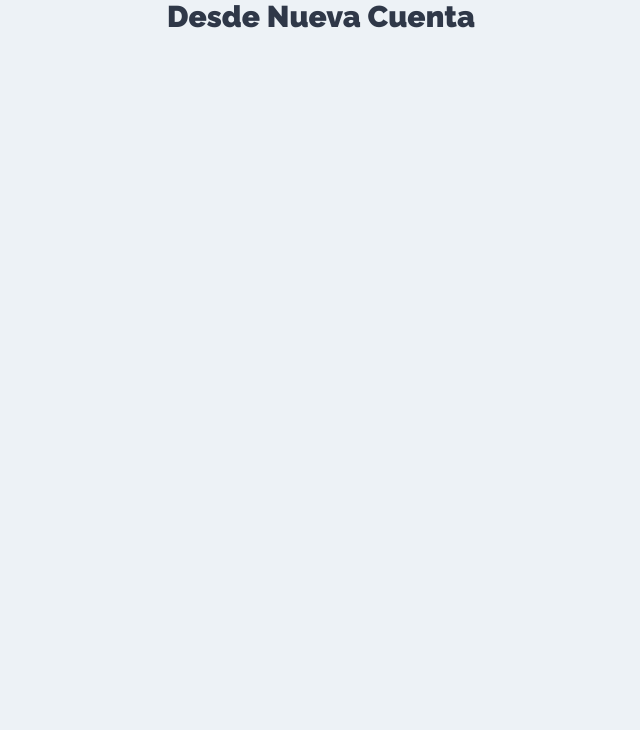
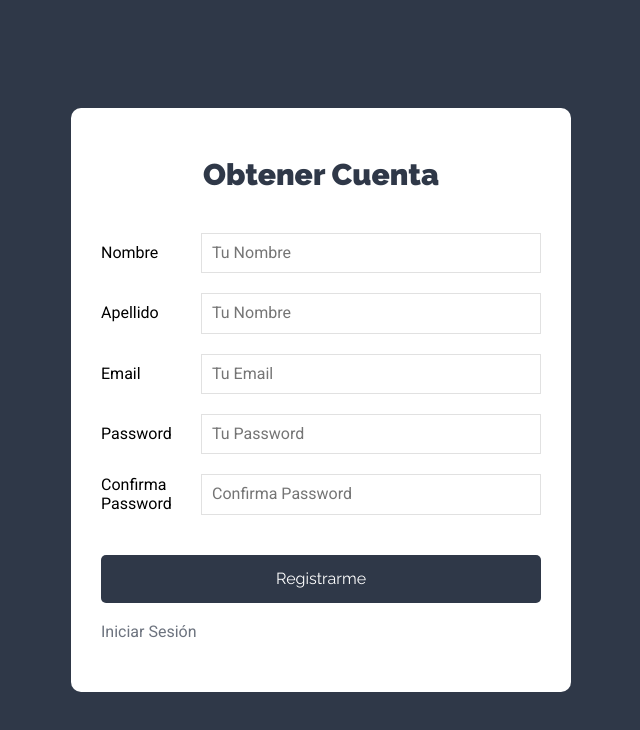
Before and after one commit to Bastian1212/proyecto12_AdminForm_Client, a React (Create React App) app: page /nueva-cuenta in a window 1280 px wide. Shown: the top 730 px of the page, without its empty margins (319-959 px from the left). Built offline with nearby package versions, Linux system fonts and the light colour scheme.

Commit message:
avance login y formulario

```diff
--- a/src/components/auth/Login.js
+++ b/src/components/auth/Login.js
@@ -1,34 +1,56 @@
-import React from "react";
-
+import React, {useState} from "react";
+import {Link} from "react-router-dom";
 
 const Login = () => {
 
-    const onChange = () => {
+    const [usuario, setUsuario] = useState({
+        email:" ",
+        password:" "
+    });
 
+    const {email, password} = usuario;
+
+    const onChange = e => {
+        setUsuario({
+            ...setUsuario,
+            [e.target.name] : e.target.value
+
+        });
+
+    }
+
+    // cuando se da submit  (para iniciar sesion)
+
+    const onSubmit = e => {
+        e.preventDefault();
     }
 
     return (
         <div className="form-usuario">
             <div className="contenedor-form sombre-dark">
                 <h1>Iniciar Sesión</h1>
-                <form>
+                <form
+                    onSubmit={onSubmit}
+                >
                     <div className="campo-form">
                         <label htmlFor="email">Email</label>
                         <input
                             type="email"
                             id="email"
                             name="email"
+                            value={email}
                             placeholder="Tu Email"
                             onChange={onChange}
                         >
                         </input>
                     </div>
                     <div className="campo-form">
-                        <label htmlFor="Password">Password</label>
+                        <label htmlFor="password">Password</label>
                         <input
-                            type="Password"
-                            id="Password"
-                            name="Password"
+                            type="password"
+                            id="password"
+                            name="password"
+                            value={password}
                             placeholder="Tu Password"
                             onChange={onChange}
                         >
@@ -40,6 +62,9 @@ const Login = () => {
                     </div>
 
                 </form>
+                <Link to={"/nueva-cuenta"} className="enlace-cuenta">
+                    Obtener Cuenta
+                </Link>
             </div>
         </div>
     );
--- a/src/components/auth/NuevaCuenta.js
+++ b/src/components/auth/NuevaCuenta.js
@@ -1,8 +1,109 @@
-import React from "react";
+import React, {useState} from "react";
+import {Link} from "react-router-dom";
+const NuevaCuenta = () => {
 
-const NuevaCuenta = () => {
+    const [usuario, setUsuario] = useState({
+        nombre:"",
+        apellido:"",
+        email:"",
+        password:"",
+        confimar:""
+    });
+
+    const {nombre,apellido,email,password,confimar} = usuario;
+
+
+    const onChange = e => {
+        setUsuario({
+            ...setUsuario,
+            [e.target.name] : e.target.value
+
+        });
+
+    }
+
+    const onSubmit = e => {
+        e.preventDefault();
+    }
+
+
+
     return (
-        <h1>Desde Nueva Cuenta</h1>
+        <div className="form-usuario">
+        <div className="contenedor-form sombre-dark">
+            <h1>Obtener Cuenta</h1>
+            <form
+                onSubmit={onSubmit}
+            >
+                <div className="campo-form">
+                        <label htmlFor="nombre">Nombre</label>
+                        <input
+                            type="text"
+                            id="nombre"
+                            name="nombre"
+                            placeholder="Tu Nombre"
+                            value={nombre}
+                            onChange={onChange}
+                        />
+                </div>
+                <div className="campo-form">
+                        <label htmlFor="apellido">Apellido</label>
+                        <input
+                            type="text"
+                            id="apellido"
+                            name="apellido"
+                            placeholder="Tu Nombre"
+                            value={apellido}
+                            onChange={onChange}
+                        />
+                </div>
+                <div className="campo-form">
+                    <label htmlFor="email">Email</label>
+                    <input
+                        type="email"
+                        id="email"
+                        name="email"
+                        value={email}
+                        placeholder="Tu Email"
+                        onChange={onChange}
+                    >
+                    </input>
+                </div>
+                <div className="campo-form">
+                    <label htmlFor="password">Password</label>
+                    <input
+                        type="password"
+                        id="password"
+                        name="password"
+                        value={password}
+                        placeholder="Tu Password"
+                        onChange={onChange}
+                    >
+                    </input>
+                </div>
+                <div className="campo-form">
+                    <label htmlFor="password"> Confirma  Password</label>
+                    <input
+                        type="password"
+                        id="confirmar"
+                        name="confimar"
+                        value={confimar}
+                        placeholder="Confirma Password"
+                        onChange={onChange}
+                    >
+                    </input>
+                </div>
+                <div className="campo-form">
+                    <input type="submit" className="btn btn-primario btn-block"
+                    value="Registrarme"/>
+                </div>
+
+            </form>
+            <Link to={"/"} className="enlace-cuenta">
+                Iniciar Sesión
+            </Link>
+        </div>
+    </div>
     );
 }
 
--- /dev/null
+++ b/src/components/layout/Sidebar.js
@@ -0,0 +1,16 @@
+import React from "react";
+import NuevoProyecto from "../proyectos/NuevoProyecto";
+const Sidebar = () => {
+    return (
+        <aside>
+            <h1>Admin<span>Form</span></h1>
+            <NuevoProyecto/>
+            <div className="proyectos">
+                <h2>Tus Proyectos</h2>
+            </div>
+
+        </aside>
+    );
+}
+
+export default Sidebar;
--- /dev/null
+++ b/src/components/proyectos/NuevoProyecto.js
@@ -0,0 +1,39 @@
+import React, {Fragment} from "react";
+
+
+const NuevoProyecto = () => {
+    return (
+        <Fragment>
+            <button
+            type="button"
+            className="btn btn-block btn-primario"
+        >
+        Nuevo Proyecto
+        </button>
+
+        <form
+            className="formulario-nuevo-proyecto"
+        >
+            <input
+                type="text"
+                className="input-text"
+                placeholder="Nombre Proyecto"
+                name="nombre"
+            />
+            <input
+                type="submit"
+                className="btn btn-primario btn-block"
+                value="Agregar Proyecto"
+            />
+
+
+
+        </form>
+
+
+        </Fragment>
+
+    );
+}
+
+export default NuevoProyecto;
--- a/src/components/proyectos/Proyecto.js
+++ b/src/components/proyectos/Proyecto.js
@@ -1,9 +1,19 @@
 import React from "react";
-
+import Sidebar from "../layout/Sidebar";
 
 const Proyectos  = () => {
     return (
-        <h1>Desde Proyecto</h1>
+        <div className="contenedor-app">
+                <Sidebar/>
+            <div className="seccion-principal">
+                <main>
+                    <div className="contenedor-tareas">
+
+                    </div>
+                </main>
+
+            </div>
+        </div>
     );
 }
 
```
